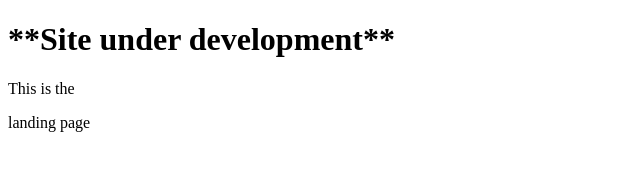
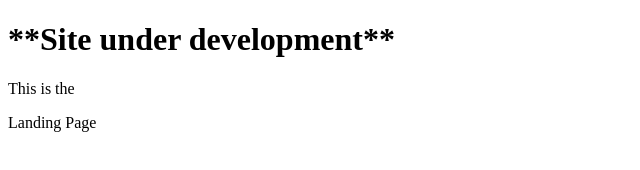
Before and after one commit to signalholdai/signalholdai-website, a plain HTML site: page index.html in a window 1280 px wide. Shown: the full height of the page, 0-640 px from the left. Drawn offline with Linux system fonts and the light colour scheme.

```diff
--- a/index.html
+++ b/index.html
@@ -7,6 +7,6 @@
 <body>
   <h1>**Site under development**</h1>
   <p>This is the</p>
-  <p>landing page </p>
+  <p>Landing Page </p>
 </body>
 </html>
```
